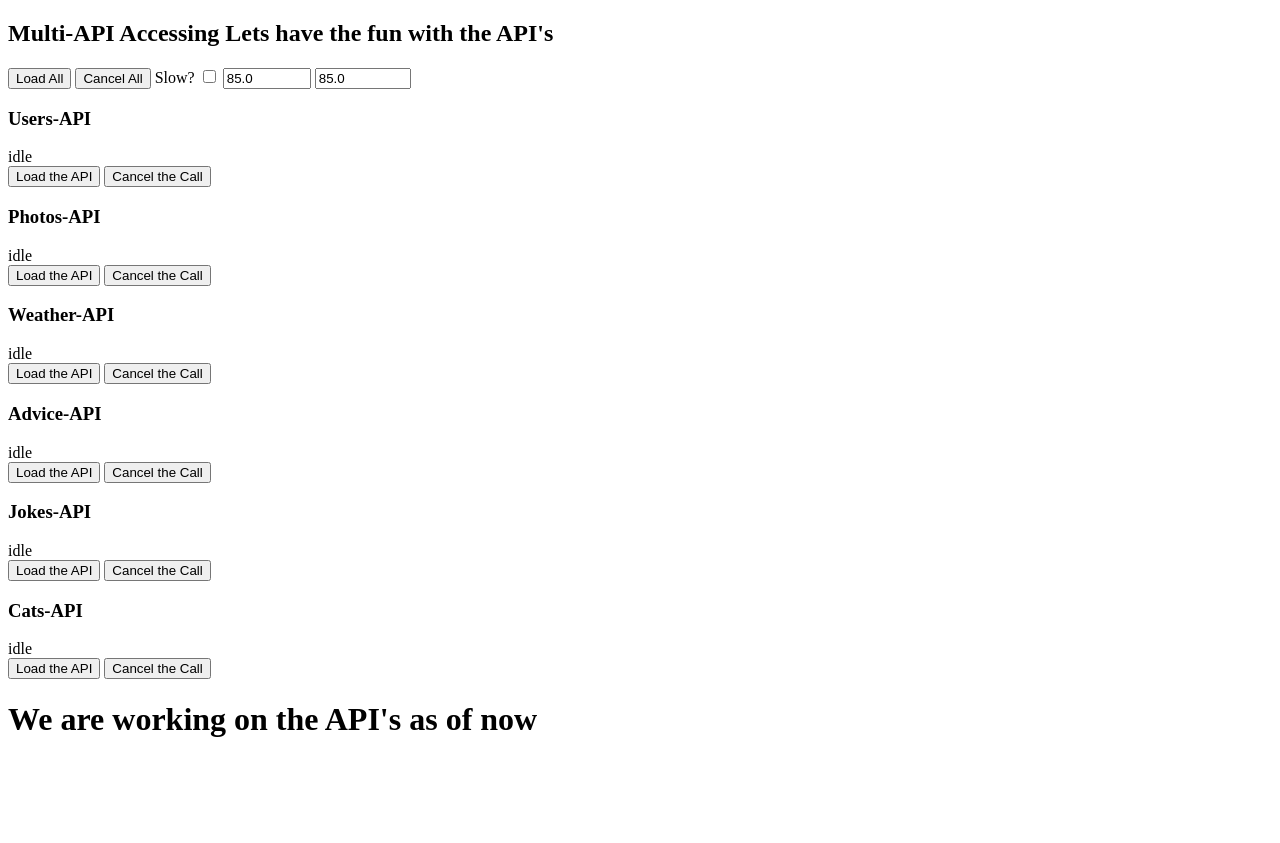
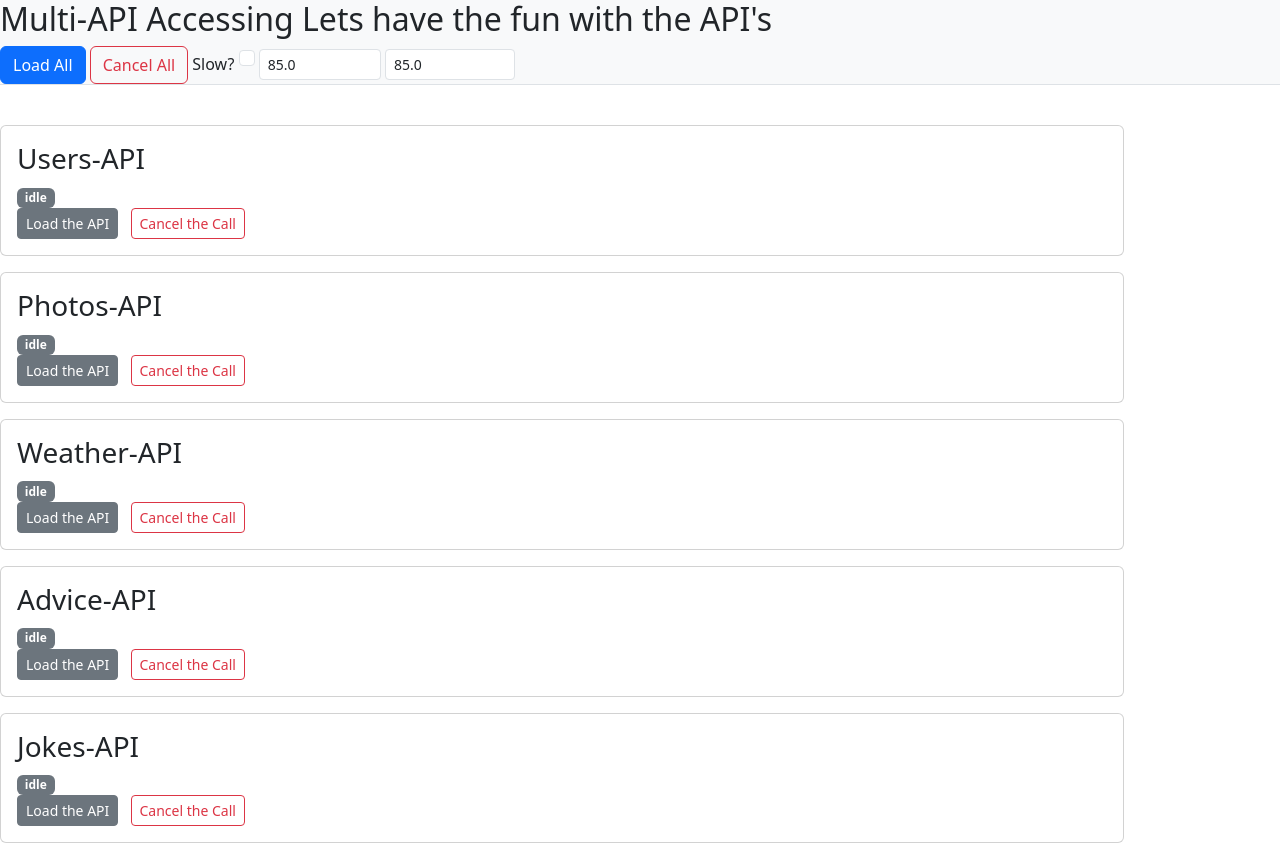
Before and after one commit to sakethguptha45/multi-api-cards, a plain HTML site: page index.html in a window 1280 px wide. Shown: the top 843 px of the page. Before the commit the page ends 800 px from the top, so only its background shows below. Drawn offline with nearby package versions, Linux system fonts and the light colour scheme.

Commit message:
Added the style for the card sections

```diff
--- a/index.html
+++ b/index.html
@@ -4,82 +4,83 @@
   <meta charset="utf-8" />
   <meta name="viewport" content="width=device-width, initial-scale=1" />
   <title>Multi-API Cards — Async/Await Practice</title>
+  <link href="https://cdn.jsdelivr.net/npm/bootstrap@5.3.8/dist/css/bootstrap.min.css" rel="stylesheet" integrity="sha384-sRIl4kxILFvY47J16cr9ZwB07vP4J8+LH7qKQnuqkuIAvNWLzeN8tE5YBujZqJLB" crossorigin="anonymous">
   <link rel="stylesheet" href="./style.css" />
   <script defer src="./main.js"></script>
 </head>
 <body>
-  <header>
+  <header class="bg-body-tertiary border-bottom">
     <h2>Multi-API Accessing <span>Lets have the fun with the API's</span></h2>
-            <div class="controls">
-            <button id="btn-load-all">Load All</button>
-            <button id="btn-cancel-all">Cancel All</button>
-            <label for="chk-slow">Slow?</label>
-            <input type="checkbox" id="chk-slow" name="option" value="value1">
-            <input type="number" id="lat" name="lat" value="85.0" min="-90" max="90" step="0.01">
-            <input type="number" id="lng" name="lng" value="85.0" min="-180" max="180" step="0.01">
+            <div class="controls" class="controls container py-3 d-flex align-items-center justify-content-between flex-wrap gap-2">
+            <button class="btn btn-primary" id="btn-load-all">Load All</button>
+            <button class="btn btn-outline-danger" id="btn-cancel-all">Cancel All</button>
+            <label for="chk-slow" class="form-check-label">Slow?</label>
+            <input type="checkbox" id="chk-slow" name="option" value="value1" class="form-check-input">
+            <input type="number" id="lat" name="lat" value="85.0" min="-90" max="90" step="0.01" class="form-control form-control-sm w-auto d-inline-block">
+            <input type="number" id="lng" name="lng" value="85.0" min="-180" max="180" step="0.01" class="form-control form-control-sm w-auto d-inline-block">
           </div>
   </header>
   <main>
-    <div id="cards-grid" class="grid">
-      <section id="users-card" class="card">
+    <div id="cards-grid" class="grid container my-4 row g-3">
+      <section id="users-card" class="card card-body">
         <header>
           <h3>Users-API</h3>
-          <span class="status" id="users-status">idle</span>
+          <span class="status badge text-bg-secondary" id="users-status">idle</span>
         </header>
         <div id="users-body">
           <!-- This is the body of the API response, where the API response will be displayed -->
         </div>
         <footer>
-          <button id="users-load">Load the API</button>
-          <button id="users-cancel">Cancel the Call</button>
+          <button id="users-load" class="btn btn-sm btn-secondary me-2">Load the API</button>
+          <button id="users-cancel" class="btn btn-sm btn-outline-danger">Cancel the Call</button>
         </footer>
         <div class="spinner">
         <div class="ring"></div>
         </div>
       </section>
-      <section id="photos-card" class="card">
+      <section id="photos-card" class="card card-body">
         <header>
           <h3>Photos-API</h3>
-          <span class="status" id="photos-status">idle</span>
+          <span class="status badge text-bg-secondary" id="photos-status">idle</span>
         </header>
         <div id="photos-body">
           <!-- This is the body of the API response, where the API response will be displayed -->
         </div>
         <footer>
-          <button id="photos-load">Load the API</button>
-          <button id="photos-cancel">Cancel the Call</button>
+          <button id="photos-load" class="btn btn-sm btn-secondary me-2">Load the API</button>
+          <button id="photos-cancel" class="btn btn-sm btn-outline-danger">Cancel the Call</button>
         </footer>
         <div class="spinner">
         <div class="ring"></div>
         </div>
       </section>
-      <section id="weather-card" class="card">
+      <section id="weather-card" class="card card-body">
         <header>
           <h3>Weather-API</h3>
-          <span class="status" id="weather-status">idle</span>
+          <span class="status badge text-bg-secondary" id="weather-status">idle</span>
         </header>
         <div id="weather-body">
           <!-- This is the body of the API response, where the API response will be displayed -->
         </div>
         <footer>
-          <button id="weather-load">Load the API</button>
-          <button id="weather-cancel">Cancel the Call</button>
+          <button id="weather-load" class="btn btn-sm btn-secondary me-2">Load the API</button>
+          <button id="weather-cancel" class="btn btn-sm btn-outline-danger">Cancel the Call</button>
         </footer>
         <div class="spinner">
         <div class="ring"></div>
         </div>
       </section>
-      <section id="advice-card" class="card">
+      <section id="advice-card" class="card card-body">
         <header>
           <h3>Advice-API</h3>
-          <span class="status" id="advice-status">idle</span>
+          <span class="status badge text-bg-secondary" id="advice-status">idle</span>
         </header>
         <div id="advice-body">
           <!-- This is the body of the API response, where the API response will be displayed -->
         </div>
         <footer>
-          <button id="advice-load">Load the API</button>
-          <button id="advice-cancel">Cancel the Call</button>
+          <button id="advice-load" class="btn btn-sm btn-secondary me-2">Load the API</button>
+          <button id="advice-cancel" class="btn btn-sm btn-outline-danger">Cancel the Call</button>
         </footer>
         <div class="spinner">
         <div class="ring"></div>
@@ -88,33 +89,33 @@
 
       <!-- Adding two new API's to the dashboard -->
 
-      <section class="card" id="jokes-card">
+      <section class="card card-body" id="jokes-card">
         <header>
           <h3>Jokes-API</h3>
-          <span class="status" id="jokes-status">idle</span>
+          <span class="status badge text-bg-secondary" id="jokes-status">idle</span>
         </header>
         <div id="jokes-body">
           <!-- This is the body of the API response, where the API response will be displayed -->
         </div>
         <footer>
-          <button id="jokes-load">Load the API</button>
-          <button id="jokes-cancel">Cancel the Call</button>
+          <button id="jokes-load" class="btn btn-sm btn-secondary me-2">Load the API</button>
+          <button id="jokes-cancel" class="btn btn-sm btn-outline-danger">Cancel the Call</button>
         </footer>
         <div class="spinner">
         <div class="ring"></div>
         </div>
       </section>
-      <section class="card" id="cats-card">
+      <section class="card card-body">
         <header>
           <h3>Cats-API</h3>
-          <span class="status" id="cats-status">idle</span>
+          <span class="status badge text-bg-secondary" id="cats-status">idle</span>
         </header>
         <div id="cats-body">
           <!-- This is the body of the API response, where the API response will be displayed -->
         </div>
         <footer>
-          <button id="cats-load">Load the API</button>
-          <button id="cats-cancel">Cancel the Call</button>
+          <button id="cats-load" class="btn btn-sm btn-secondary me-2">Load the API</button>
+          <button id="cats-cancel" class="btn btn-sm btn-outline-danger">Cancel the Call</button>
         </footer>
         <div class="spinner">
         <div class="ring"></div>
```
